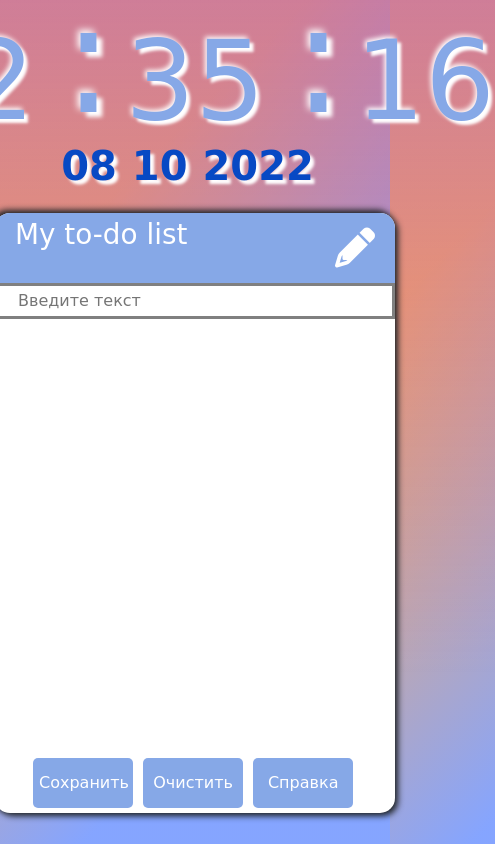
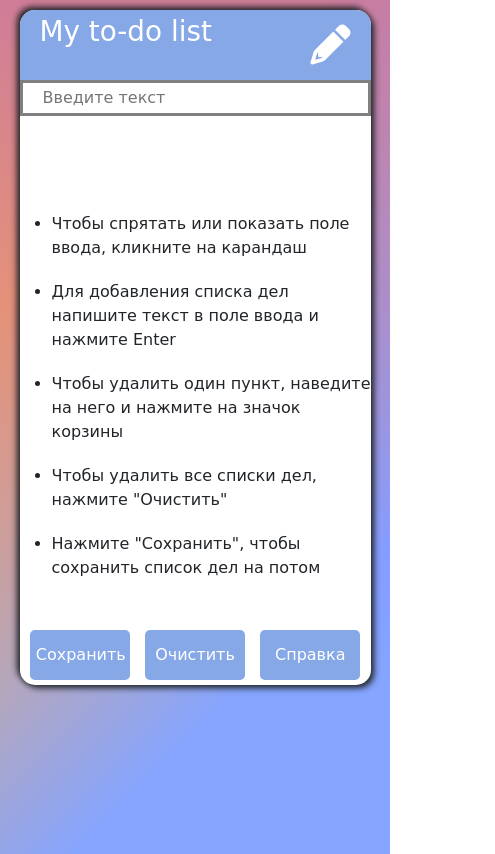
Before and after one commit to ArtemBelousov152/ToDoList, a website: page src/index.html in a window 390 px wide. Both pictures are taken after a click on the button "Справка". Shown: the whole page, 495 px wide, since content can reach past the window. Drawn offline with nearby package versions, Linux system fonts and the light colour scheme; files that its build step writes are made by us from their sources; files whose address does not match are found by name; a web font is replaced by a local one.

Commit message:
add media

```diff
--- a/src/index.html
+++ b/src/index.html
@@ -53,11 +53,13 @@
                     <input type="text" placeholder="Введите текст" class="todolist__add">
                     <ul class="todolist__list">
                     </ul>
-                    <div class="todolist__buttons">
-                        <button data-save class="btn">Сохранить</button>
-                        <button data-clear class="btn">Очистить</button>
-                        <button data-tips class="btn">Справка</button>
-                    </div>
+                   <div class="todolist__buttons">
+                        <div class="todolist__buttons-block">
+                            <button data-save class="btn">Сохранить</button>
+                            <button data-clear class="btn">Очистить</button>
+                            <button data-tips class="btn">Справка</button>
+                        </div>
+                   </div>
                     <ul class="todolist__tips">
                         <li>Чтобы спрятать или показать поле ввода, кликните на карандаш</li>
                         <li>Для добавления списка дел напишите текст в поле ввода и нажмите Enter</li>
--- a/src/js/modules/watch.js
+++ b/src/js/modules/watch.js
@@ -56,6 +56,15 @@ function watch({hoursSelector, minuteSelector, secondSelector, daySelector, mont
 
     updateDate();
     const clock = setInterval(updateClock, 1000);
+    stopTime();
+
+    function stopTime() {
+        if (document.documentElement.clientWidth <= 576) {
+            clearInterval(clock);
+        }
+    }
+
+    window.addEventListener('resize', stopTime)
 
 }
 
--- a/src/js/script.js
+++ b/src/js/script.js
@@ -12,8 +12,11 @@ window.addEventListener("DOMContentLoaded", () => {
     });
     toDoList();
 
-    const greetings = document.querySelector('.greetings');
-    setInterval(() => greetings.style.opacity = '0',1500);
-    setInterval(() => greetings.style.display = 'none',2000);
+    if (document.documentElement.clientWidth > 576) {
+        const greetings = document.querySelector('.greetings');
+        setInterval(() => greetings.style.opacity = '0',1500);
+        setInterval(() => greetings.style.display = 'none',2000);
+    }
+
 
 });
--- /dev/null
+++ b/src/sass/blocks/_media.scss
@@ -0,0 +1,61 @@
+@media (max-width: 1200px) {
+    .todolist {
+        &__tips {
+            left: 0;
+            top: 27%;
+            width: 100%;
+            background-color: #fff;
+        }
+    }
+}
+
+@media (max-width: 992px) {
+    .greetings__text {
+        font-size: 150px;
+    }
+}
+
+@media (max-width: 768px) {
+    .greetings {
+        display: none;
+    }
+    .watch {
+        display: none;
+    }
+}
+
+@media (max-width: 577px) {
+    .list {
+        width: 90%;
+        height: 80%;
+    }
+    body{
+        .container {
+            justify-content: start;
+            margin-top: 10px;
+        }
+    }
+
+    .todolist {
+        width: 100%;
+        height: 100%;
+        &__tips {
+            left: 0;
+            top: 27%;
+            width: 100%;
+            background-color: #fff;
+            li {
+                font-size: 16px;
+                margin-top: 20px;
+            }
+        }
+    }
+    .btn {
+        &:hover {
+            color: white;
+        }
+        &:active {
+            color: black;
+        }
+    }
+}
--- a/src/sass/blocks/_toDoList.scss
+++ b/src/sass/blocks/_toDoList.scss
@@ -64,7 +64,13 @@
     &__buttons {
         position: absolute;
         bottom: 5px;
-        left: 38px;
+        left: 0;
+        width: 100%;
+        &-block {
+            display: flex;
+            justify-content:space-evenly;
+        }
+
     }
     &__tips {
         display: none;
--- a/src/sass/style.scss
+++ b/src/sass/style.scss
@@ -6,6 +6,8 @@
 @import 'blocks/toDoList';
 @import 'blocks/watch';
 @import 'blocks/greetings';
+
+@import 'blocks/media';
 
 
 * {
```
Also changed, not shown: dist/css/style.min.css, dist/index.html, dist/js/bundle.js, 1 other file.
